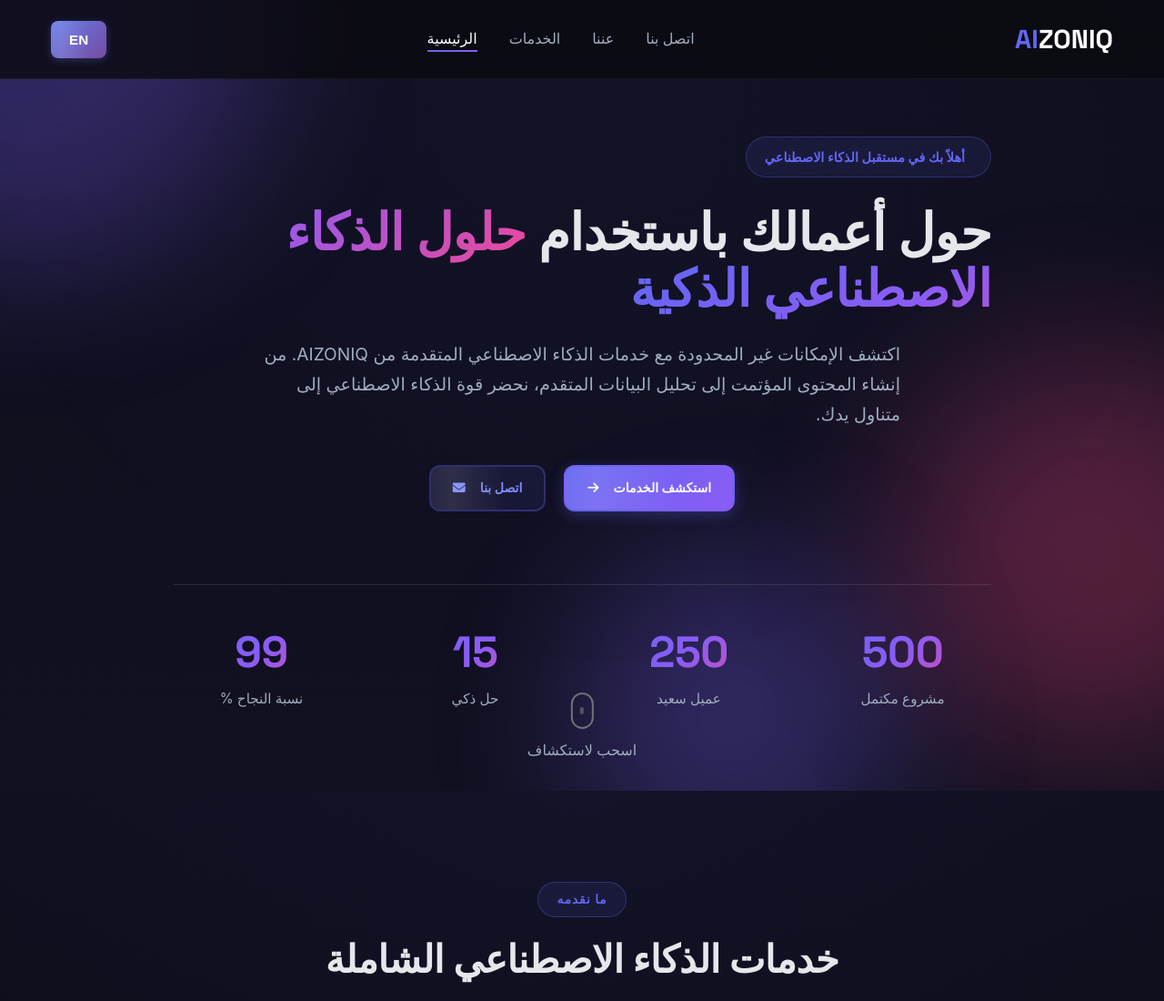
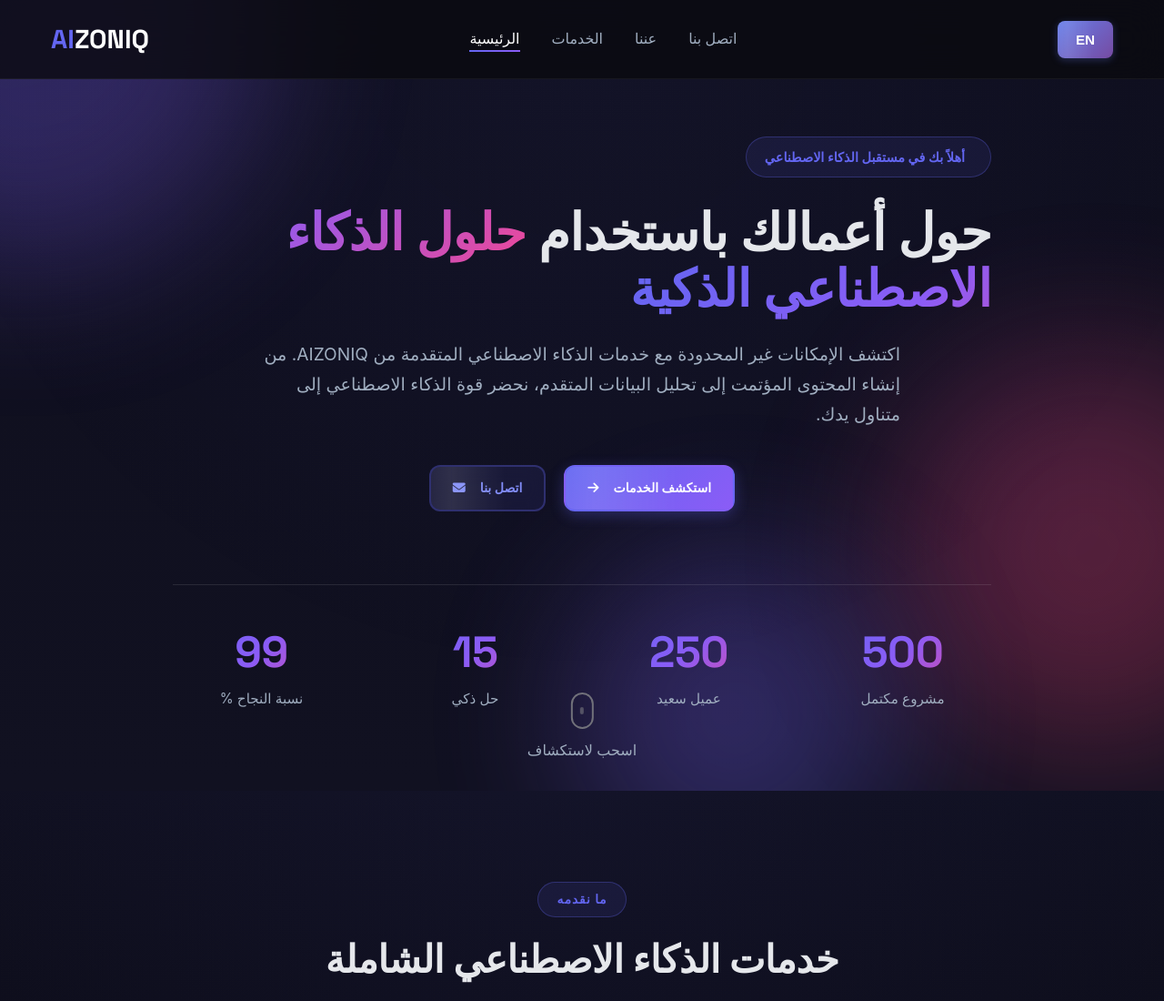
Before and after one commit to MohannadDarandari/aizoniq-website, a website: page pages/home/index.html in a window 1280 px wide. Shown: the top 1100 px of the page at 91% size. Drawn offline with nearby package versions, Linux system fonts and the light colour scheme; some icons are missing.

Commit message:
Fix RTL: navbar starts from right in Arabic

```diff
--- a/shared/css/style.css
+++ b/shared/css/style.css
@@ -41,7 +41,15 @@ html[dir="rtl"] {
     direction: rtl;
 }
 
+html[dir="rtl"] .nav-wrapper {
+    flex-direction: row-reverse;
+}
+
 html[dir="rtl"] .nav-menu {
+    flex-direction: row-reverse;
+}
+
+html[dir="rtl"] .nav-buttons {
     flex-direction: row-reverse;
 }
 
```
